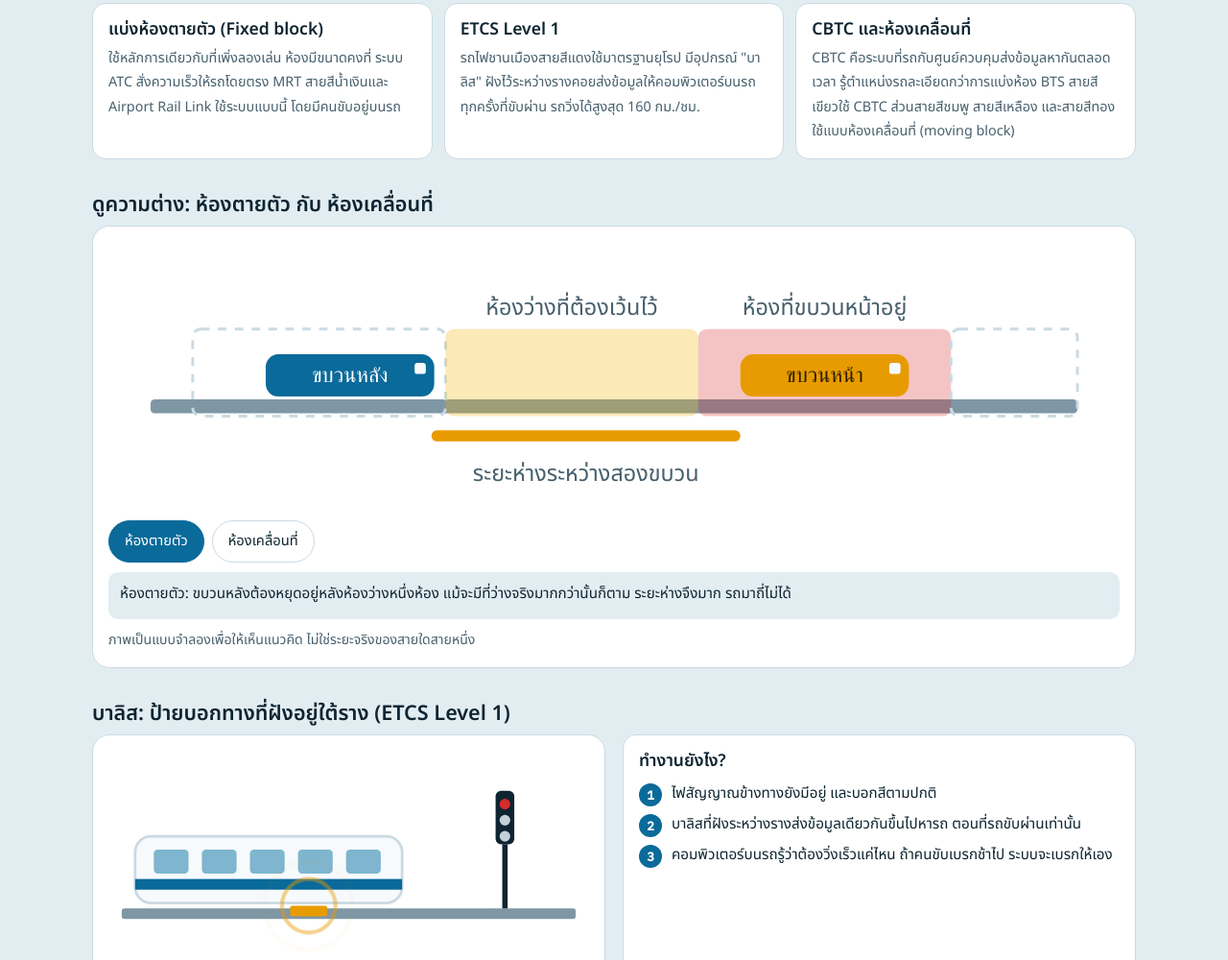
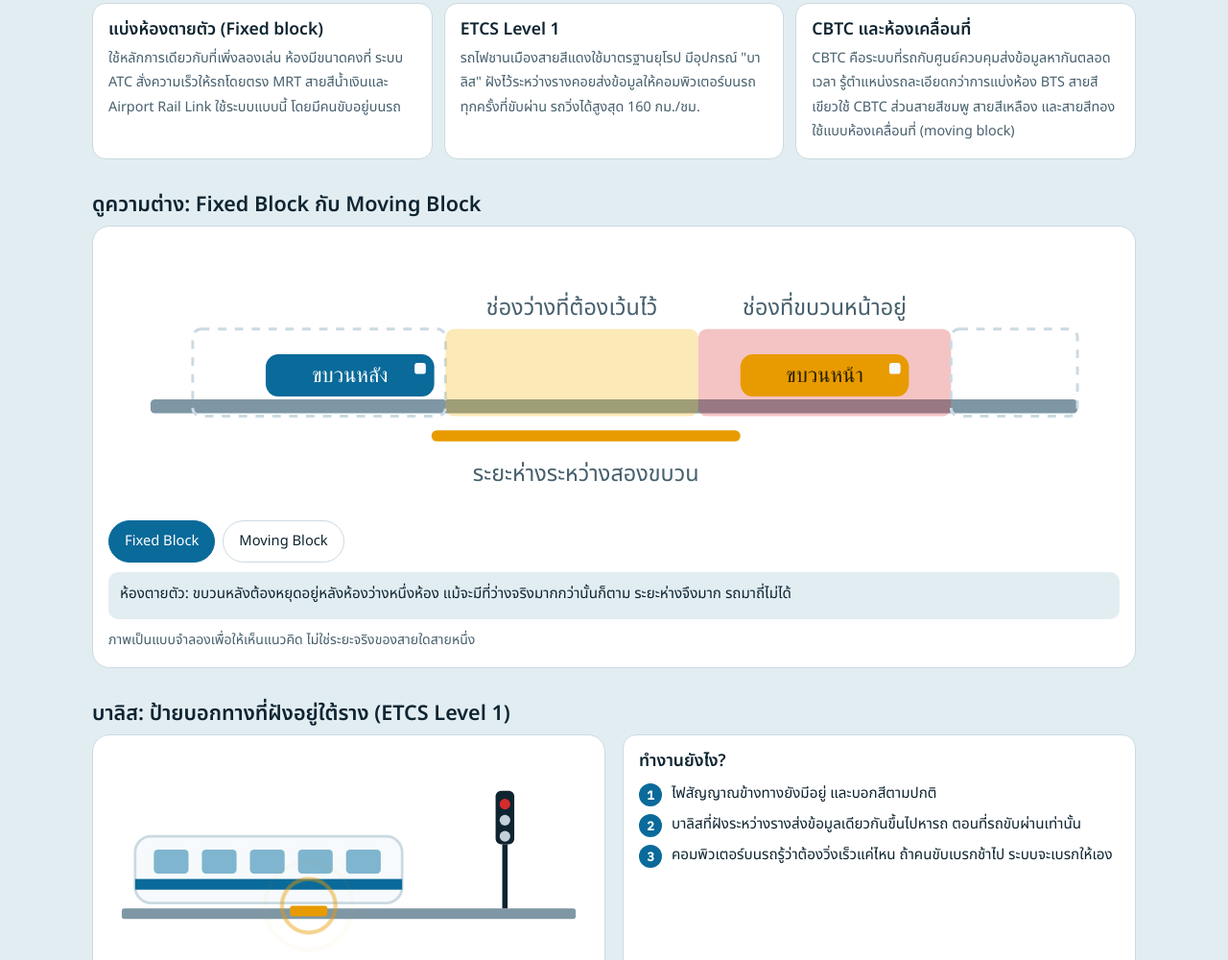
Before and after one commit to Panuwat249/Coaching-Railway, a plain HTML site: page index.html in a window 1280 px wide. Shown: the part 5546-6546 px from the top of the page at 96% size. Drawn offline with Linux system fonts and the light colour scheme; a web font is replaced by a local one.

Commit message:
Update index.html

```diff
--- a/index.html
+++ b/index.html
@@ -780,7 +780,7 @@ footer.foot h2{font-size:1.1rem;color:var(--ink)}
       </div>
     </div>
 
-    <h3 class="sub-h">ดูความต่าง: ห้องตายตัว กับ ห้องเคลื่อนที่</h3>
+    <h3 class="sub-h">ดูความต่าง: Fixed Block กับ Moving Block</h3>
     <div class="stage mode-fixed" id="mvStage">
       <div class="wide" tabindex="0" aria-label="แผนภาพเปรียบเทียบ เลื่อนดูได้">
       <svg viewBox="0 0 720 190" role="img" aria-label="เปรียบเทียบระยะห่างของขบวนที่ตามหลังในระบบแบ่งห้องตายตัวกับห้องเคลื่อนที่">
@@ -790,8 +790,8 @@ footer.foot h2{font-size:1.1rem;color:var(--ink)}
           <rect x="240" y="62" width="180" height="62" rx="6" class="f-y" opacity=".28"/>
           <rect x="420" y="62" width="180" height="62" rx="6" class="f-r" opacity=".28"/>
           <rect x="600" y="62" width="90" height="62" rx="6" fill="none" class="s-line" stroke-width="2" stroke-dasharray="6 6"/>
-          <text x="330" y="52" class="svgt2" style="font-size:16px;text-anchor:middle">ห้องว่างที่ต้องเว้นไว้</text>
-          <text x="510" y="52" class="svgt2" style="font-size:16px;text-anchor:middle">ห้องที่ขบวนหน้าอยู่</text>
+          <text x="330" y="52" class="svgt2" style="font-size:16px;text-anchor:middle">ช่องว่างที่ต้องเว้นไว้</text>
+          <text x="510" y="52" class="svgt2" style="font-size:16px;text-anchor:middle">ช่องที่ขบวนหน้าอยู่</text>
         </g>
         <g class="zone zone-m">
           <rect x="360" y="70" width="90" height="46" rx="6" class="f-r" opacity=".28"/>
@@ -812,8 +812,8 @@ footer.foot h2{font-size:1.1rem;color:var(--ink)}
       </svg>
       </div>
       <div class="btnrow">
-        <button class="btn on" type="button" id="mvF" aria-pressed="true">ห้องตายตัว</button>
-        <button class="btn" type="button" id="mvM" aria-pressed="false">ห้องเคลื่อนที่</button>
+        <button class="btn on" type="button" id="mvF" aria-pressed="true">Fixed Block</button>
+        <button class="btn" type="button" id="mvM" aria-pressed="false">Moving Block</button>
       </div>
       <div class="status" id="mvText" aria-live="polite">ห้องตายตัว: ขบวนหลังต้องหยุดอยู่หลังห้องว่างหนึ่งห้อง แม้จะมีที่ว่างจริงมากกว่านั้นก็ตาม ระยะห่างจึงมาก รถมาถี่ไม่ได้</div>
       <p class="cap">ภาพเป็นแบบจำลองเพื่อให้เห็นแนวคิด ไม่ใช่ระยะจริงของสายใดสายหนึ่ง</p>
```
